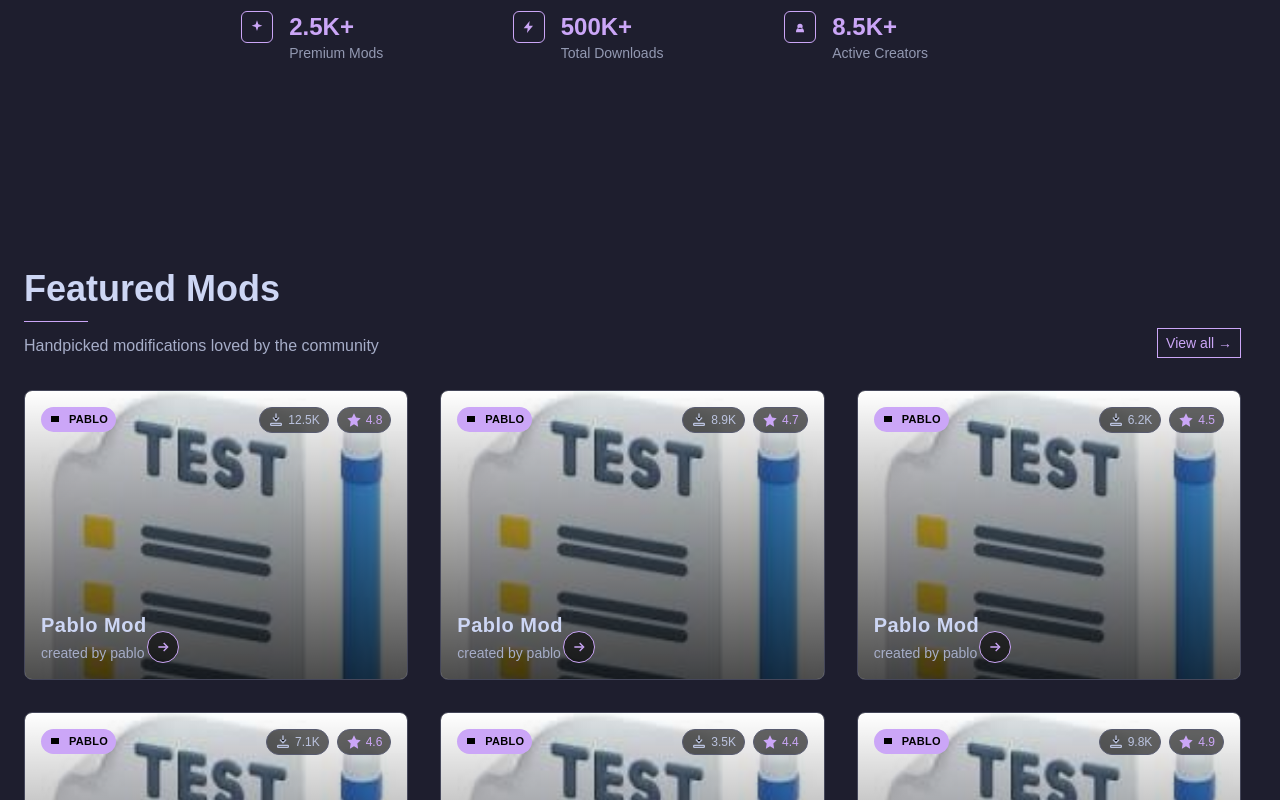
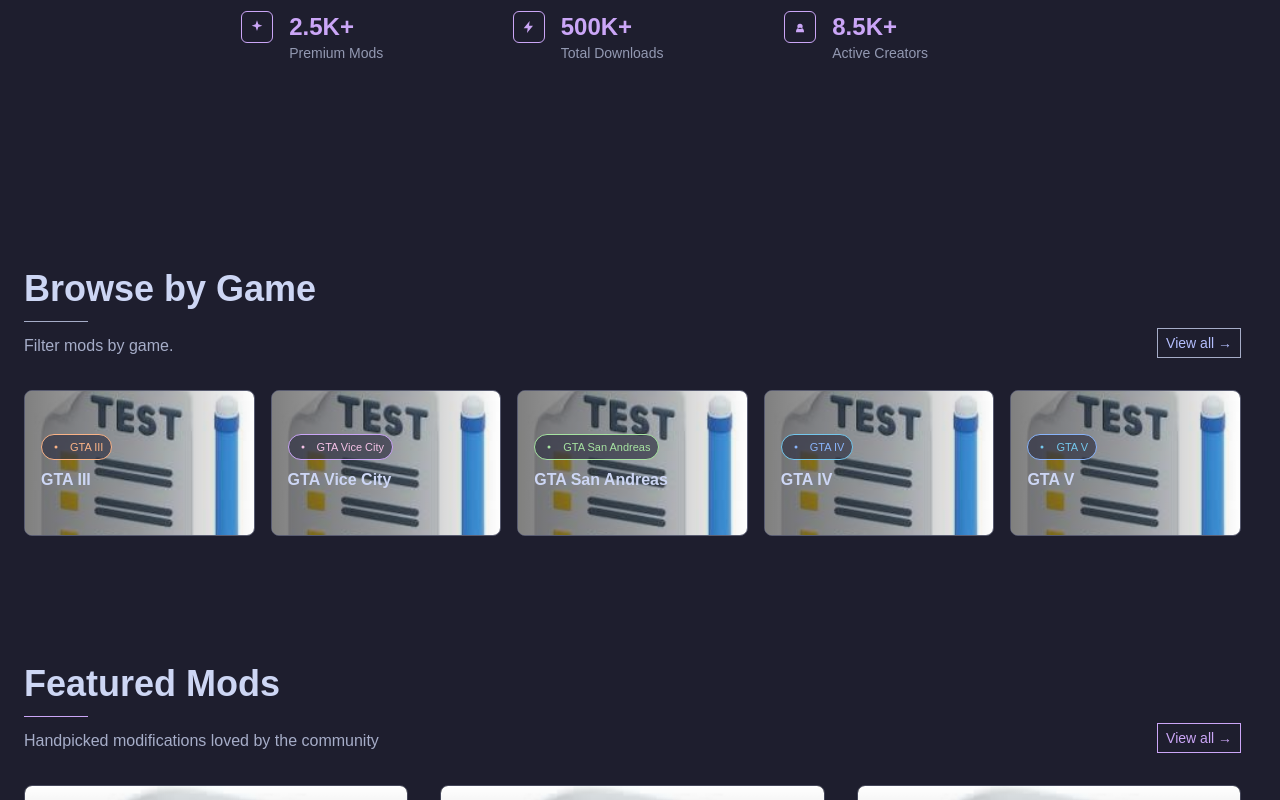
Before and after one commit to CaioXTSY/Moddin-Haven-Front, a Next.js app: page / in a window 1280 px wide. Shown: the part 587-1387 px from the top of the page. Built offline with nearby package versions, Linux system fonts and the light colour scheme.

Commit message:
feat(mods): add games section on landing page

```diff
--- a/src/app/page.tsx
+++ b/src/app/page.tsx
@@ -2,11 +2,84 @@
 import FeaturedSection from "@/components/featured/FeaturedSection";
 import StatsSection from "@/components/stats/StatsSection";
 import ShareSection from "@/components/share/ShareSection";
+import Link from "next/link";
+import Image from "next/image";
+
+type Game = "gta3" | "vc" | "sa" | "gta4" | "gta5";
+
+const gameLabels: Record<Game, string> = {
+  gta3: "GTA III",
+  vc: "GTA Vice City",
+  sa: "GTA San Andreas",
+  gta4: "GTA IV",
+  gta5: "GTA V",
+};
+
+const gameAccent: Record<Game, { tile: string; chip: string }> = {
+  gta3: { tile: "hover:border-peach-700 hover:shadow-peach-500/20", chip: "border-peach-700 text-peach-500" },
+  vc: { tile: "hover:border-pink-700 hover:shadow-pink-500/20", chip: "border-pink-700 text-pink-500" },
+  sa: { tile: "hover:border-green-500 hover:shadow-green-500/20", chip: "border-green-500 text-green-500" },
+  gta4: { tile: "hover:border-blue-700 hover:shadow-blue-500/20", chip: "border-blue-700 text-blue-500" },
+  gta5: { tile: "hover:border-sapphire-700 hover:shadow-sapphire-500/20", chip: "border-sapphire-700 text-sapphire-500" },
+};
+
+function GameBanner({ slug, imageSrc }: { slug: Game; imageSrc: string }) {
+  const accent = gameAccent[slug];
+  return (
+    <Link href={`/mods?game=${slug}`} className={`group block border border-zinc-700 bg-zinc-900 rounded-lg overflow-hidden transition-all hover:-translate-y-0.5 hover:shadow-lg ${accent.tile}`}>
+      <div className="relative h-28 sm:h-32 md:h-36">
+        <Image src={imageSrc} alt={gameLabels[slug]} fill className="object-cover" />
+        <div className="absolute inset-0 bg-gradient-to-r from-black/50 via-black/30 to-transparent" />
+        <div className="absolute inset-0 flex items-center">
+          <div className="px-4">
+            <div className={`inline-flex items-center gap-2 border bg-zinc-900/70 px-2 py-1 text-[11px] rounded-full ${accent.chip}`}>
+              <svg viewBox="0 0 24 24" className="h-3 w-3" aria-hidden>
+                <circle cx="12" cy="12" r="3" fill="currentColor" />
+              </svg>
+              {gameLabels[slug]}
+            </div>
+            <div className="mt-2 text-zinc-50 text-base font-semibold">{gameLabels[slug]}</div>
+          </div>
+        </div>
+      </div>
+    </Link>
+  );
+}
+
+function GamesTeaser() {
+  const games: { slug: Game; imageSrc: string }[] = [
+    { slug: "gta3", imageSrc: "/img.png" },
+    { slug: "vc", imageSrc: "/img.png" },
+    { slug: "sa", imageSrc: "/img.png" },
+    { slug: "gta4", imageSrc: "/img.png" },
+    { slug: "gta5", imageSrc: "/img.png" },
+  ];
+  return (
+    <section className="relative w-full">
+      <div className="mx-auto max-w-7xl px-6 py-16">
+        <div className="flex items-end justify-between">
+          <div>
+            <h2 className="text-zinc-50 text-3xl sm:text-4xl font-bold">Browse by Game</h2>
+            <div className="mt-3 h-px w-16 bg-mauve-700" />
+            <p className="mt-3 text-zinc-400">Filter mods by game.</p>
+          </div>
+          <Link href="/games" className="border border-mauve-700 px-2 py-1 text-sm text-mauve-600 hover:bg-mauve-600 hover:text-black transition">View all →</Link>
+        </div>
+        <div className="mt-8 grid grid-cols-2 gap-4 sm:grid-cols-3 md:grid-cols-5">
+          {games.map((g) => (
+            <GameBanner key={g.slug} slug={g.slug} imageSrc={g.imageSrc} />
+          ))}
+        </div>
+      </div>
+    </section>
+  );
+}
 
 export default function Home() {
   return (
     <main>
       <Hero />
+      <GamesTeaser />
       <FeaturedSection />
       <StatsSection />
       <ShareSection />
```
